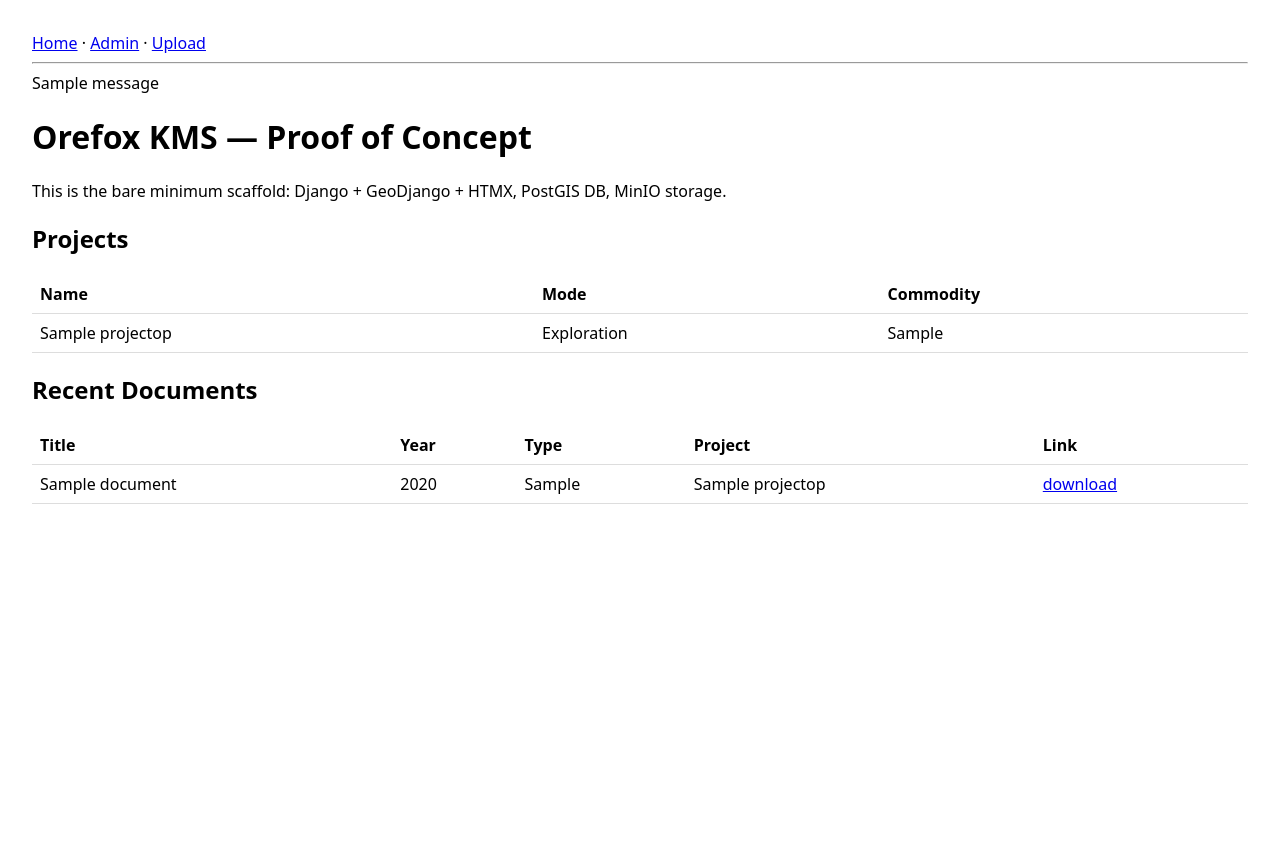
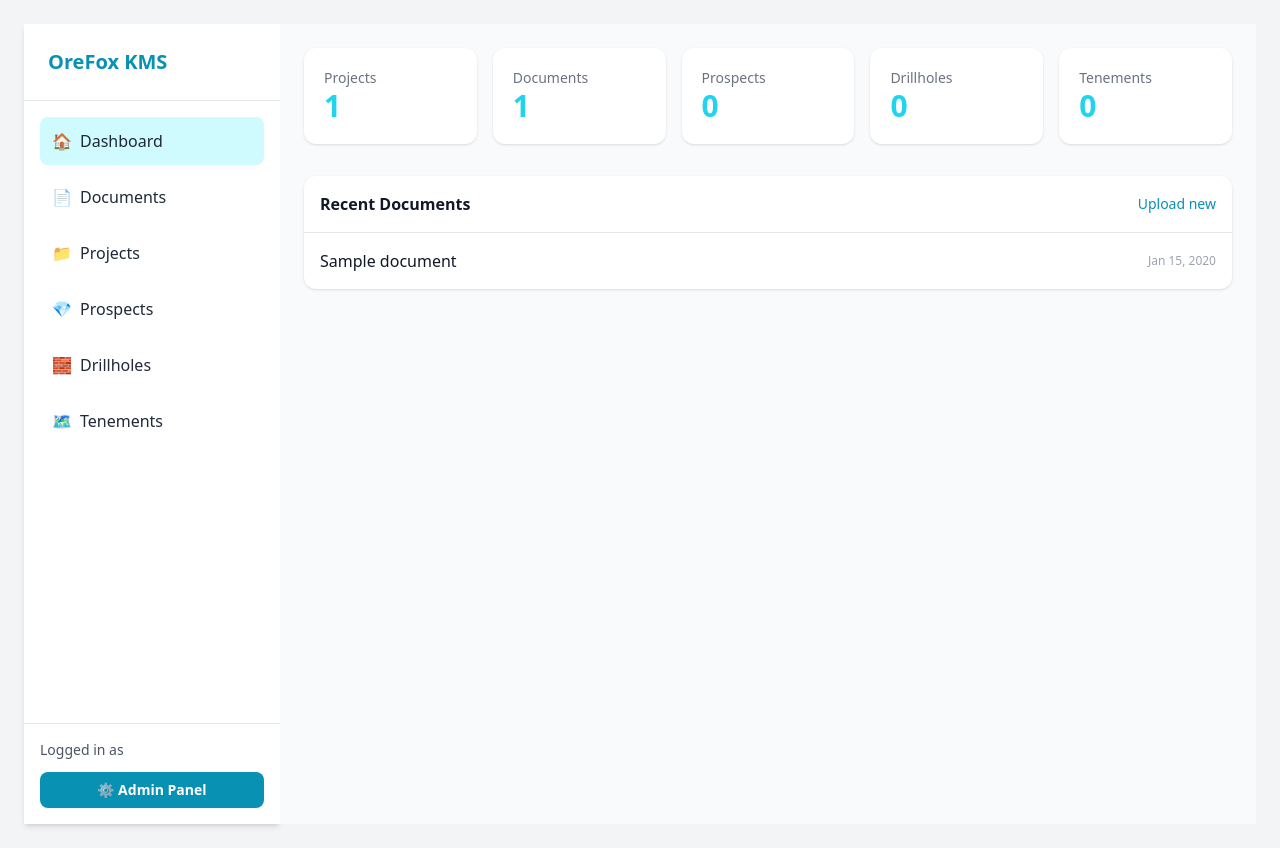
Before and after one commit to IvanVanRooyen/IFB398-T07-MINDS-, a Django app: page / in a window 1280 px wide. Before the commit the page ends 504 px from the top, so only its background shows below. Run offline with Django 5.2, Linux system fonts and the light colour scheme; tables that the repository leaves empty hold one stand-in row (values such as "Sample post"); one stand-in notice (Sample message) is shown; some libraries are stand-ins or nearby versions.

Commit message:
Added dashboard & updated URL links

```diff
--- a/config/urls.py
+++ b/config/urls.py
@@ -1,11 +1,7 @@
 from django.contrib import admin
 from django.urls import path, include
-from django.http import HttpResponse
-
-def health(_): return HttpResponse("ok")
 
 urlpatterns = [
     path("admin/", admin.site.urls),
-    path("", include("core.urls")),
-    path("health/", health),
+    path("", include("core.urls")),  # your app routes
 ]
--- a/core/urls.py
+++ b/core/urls.py
@@ -1,7 +1,13 @@
 from django.urls import path
-from .views import home, upload_doc
+from . import views
 
 urlpatterns = [
-    path("", home, name="home"),
-    path("upload/", upload_doc, name="upload"),
+    path("", views.dashboard, name="dashboard"),
+    path("prospects/", views.prospects, name="prospects"),
+    path("drillholes/", views.drillholes, name="drillholes"),
+    path("tenements/", views.tenements, name="tenements"),
+    path("documents/", views.documents, name="documents"),
+    path("ai-insights/", views.ai_insights, name="ai_insights"),
+
+    path("upload/", views.upload_doc, name="upload"),
 ]
--- a/core/views.py
+++ b/core/views.py
@@ -1,32 +1,224 @@
-from django.shortcuts import render, redirect
+# core/views.py
+from __future__ import annotations
+
+from django.apps import apps
 from django.contrib.auth.decorators import login_required
-from django.views.decorators.http import require_http_methods
+from django.core.paginator import Paginator
+from django.db.models import Q
+from django.http import JsonResponse
+from django.shortcuts import get_object_or_404, redirect, render
+from django.views.decorators.http import require_GET, require_http_methods
+
 from .forms import DocumentForm
 from .models import Document, ProjectOp
 from .utils import sha256_file
 
+
+# ---------- Helpers ----------
+
+def _get_model(app_label: str, model_name: str):
+    """
+    Best-effort dynamic model fetch (lets views work even if model doesn’t exist yet).
+    """
+    try:
+        return apps.get_model(app_label, model_name)
+    except LookupError:
+        return None
+
+
+def _count_model(app_label: str, model_name: str) -> int:
+    mdl = _get_model(app_label, model_name)
+    return mdl.objects.count() if mdl else 0
+
+
+def _paginate(queryset, request, per_page: int = 20):
+    paginator = Paginator(queryset, per_page)
+    page_number = request.GET.get("page")
+    return paginator.get_page(page_number)
+
+
+# ---------- Landing / Dashboard ----------
+
+@require_GET
 def home(request):
-    return render(request, "core/home.html", {
-        "projects": ProjectOp.objects.all()[:10],
-        "docs": Document.objects.order_by("-created_at")[:10],
-    })
+    """
+    Simple landing that shows recent Projects & Documents (as per your snippet).
+    """
+    projects = ProjectOp.objects.order_by("-created_at")[:10]
+    docs = Document.objects.order_by("-created_at")[:10]
+    return render(
+        request,
+        "core/home.html",
+        {"projects": projects, "docs": docs},
+    )
+
+
+@require_GET
+def dashboard(request):
+    """
+    Dashboard cards + quick links. Works even if domain models aren’t ready yet.
+    """
+    metrics = {
+        "project_count": ProjectOp.objects.count(),
+        "document_count": Document.objects.count(),
+        "prospect_count": _count_model("core", "Prospect"),     # optional model
+        "drillhole_count": _count_model("core", "Drillhole"),   # optional model
+        "tenement_count": _count_model("core", "Tenement"),     # optional model
+    }
+    recent_docs = Document.objects.order_by("-created_at")[:8]
+    return render(
+        request,
+        "core/dashboard.html",
+        {"metrics": metrics, "recent_docs": recent_docs},
+    )
+
+
+# Optional: HTMX endpoint to refresh stats without reloading the whole page
+@require_GET
+def stats_partial(request):
+    ctx = {
+        "project_count": ProjectOp.objects.count(),
+        "document_count": Document.objects.count(),
+        "prospect_count": _count_model("core", "Prospect"),
+        "drillhole_count": _count_model("core", "Drillhole"),
+        "tenement_count": _count_model("core", "Tenement"),
+    }
+    # Render a small snippet template like core/partials/stats.html
+    return render(request, "core/partials/stats.html", ctx)
+
+
+# ---------- Documents ----------
 
 @login_required
-@require_http_methods(["GET","POST"])
+@require_http_methods(["GET", "POST"])
 def upload_doc(request):
+    """
+    Upload with SHA-256 de-duplication (your original logic, with tiny polish).
+    """
     if request.method == "POST":
         form = DocumentForm(request.POST, request.FILES)
         if form.is_valid():
-            doc = form.save(commit=False)
+            doc: Document = form.save(commit=False)
             doc.created_by = request.user
             if doc.file:
+                # Important: call sha256_file on the uploaded file *before* saving
                 doc.checksum_sha256 = sha256_file(doc.file)
-            # de-dupe exact files by checksum (basic PoC)
-            if Document.objects.filter(checksum_sha256=doc.checksum_sha256).exists():
-                return render(request, "core/upload.html", {"form": form, "docs": Document.objects.all()[:20], "error": "Duplicate file detected (checksum match)."})
+
+            if doc.checksum_sha256 and Document.objects.filter(
+                checksum_sha256=doc.checksum_sha256
+            ).exists():
+                # Duplicate detected — re-render with error + keep their form state
+                docs = Document.objects.order_by("-created_at")[:20]
+                return render(
+                    request,
+                    "core/upload.html",
+                    {
+                        "form": form,
+                        "docs": docs,
+                        "error": "Duplicate file detected (checksum match).",
+                    },
+                )
+
             doc.save()
             form.save_m2m()
             return redirect("upload")
     else:
         form = DocumentForm()
-    return render(request, "core/upload.html", {"form": form, "docs": Document.objects.order_by("-created_at")[:20]})
+
+    docs = Document.objects.order_by("-created_at")[:20]
+    return render(request, "core/upload.html", {"form": form, "docs": docs})
+
+
+@require_GET
+def documents(request):
+    """
+    Document library with search + pagination.
+    """
+    q = request.GET.get("q", "").strip()
+    qs = Document.objects.all().order_by("-created_at")
+    if q:
+        qs = qs.filter(
+            Q(title__icontains=q)
+            | Q(description__icontains=q)
+            | Q(project__name__icontains=q)
+        )
+    page = _paginate(qs, request, per_page=24)
+    return render(request, "core/documents.html", {"page": page, "q": q})
+
+
+@require_GET
+def document_detail(request, pk: int):
+    doc = get_object_or_404(Document, pk=pk)
+    return render(request, "core/document_detail.html", {"doc": doc})
+
+
+# ---------- Projects / Domain pages (safe even if models are missing) ----------
+
+@require_GET
+def prospects(request):
+    Prospect = _get_model("core", "Prospect")
+    qs = Prospect.objects.all().order_by("-id") if Prospect else []
+    page = _paginate(qs, request) if Prospect else None
+    return render(
+        request,
+        "core/prospects.html",
+        {"page": page, "model_exists": Prospect is not None},
+    )
+
+
+@require_GET
+def drillholes(request):
+    Drillhole = _get_model("core", "Drillhole")
+    qs = Drillhole.objects.all().order_by("-id") if Drillhole else []
+    page = _paginate(qs, request) if Drillhole else None
+    return render(
+        request,
+        "core/drillholes.html",
+        {"page": page, "model_exists": Drillhole is not None},
+    )
+
+
+@require_GET
+def tenements(request):
+    Tenement = _get_model("core", "Tenement")
+    qs = Tenement.objects.all().order_by("-id") if Tenement else []
+    page = _paginate(qs, request) if Tenement else None
+    return render(
+        request,
+        "core/tenements.html",
+        {"page": page, "model_exists": Tenement is not None},
+    )
+
+
+# ---------- AI / Map / Utilities ----------
+
+@require_GET
+def ai_insights(request):
+    """
+    Placeholder page for AI features (report generation, summarization, etc.).
+    """
+    # You can pass recent docs/projects for prompts, etc.
+    return render(
+        request,
+        "core/ai_insights.html",
+        {
+            "recent_docs": Document.objects.order_by("-created_at")[:12],
+            "recent_projects": ProjectOp.objects.order_by("-created_at")[:8],
+        },
+    )
+
+
+@require_GET
+def map_view(request):
+    """
+    Simple map page that you can wire to Leaflet / PostGIS endpoints.
+    """
+    return render(request, "core/map.html")
+
+
+@require_GET
+def healthcheck(request):
+    """
+    Lightweight container health endpoint (used by k8s/docker healthchecks later).
+    """
+    return JsonResponse({"status": "ok"})
--- a/templates/base.html
+++ b/templates/base.html
@@ -1,21 +1,15 @@
-<!doctype html>
+<!DOCTYPE html>
 <html lang="en">
 <head>
   <meta charset="utf-8" />
-  <meta name="viewport" content="width=device-width,initial-scale=1" />
-  <title>Orefox KMS PoC</title>
-  <script src="https://unpkg.com/htmx.org@1.9.12"></script>
-  <style>
-    body { font-family: system-ui, -apple-system, Segoe UI, Roboto, sans-serif; margin: 2rem; }
-    table { border-collapse: collapse; width: 100%; }
-    th, td { border-bottom: 1px solid #ddd; padding: 0.5rem; text-align: left; }
-    .error { color: #b00020; }
-  </style>
+  <meta name="viewport" content="width=device-width, initial-scale=1" />
+  <title>OreFox KMS</title>
+  <script src="https://cdn.tailwindcss.com"></script>
 </head>
-<body>
-  <nav><a href="/">Home</a> · <a href="/admin/">Admin</a> · <a href="/upload/">Upload</a></nav>
-  <hr/>
-  {% if messages %}{% for m in messages %}<div>{{ m }}</div>{% endfor %}{% endif %}
-  {% block content %}{% endblock %}
+<body class="bg-gray-100 text-gray-900">
+
+  <main class="p-6">
+    {% block content %}{% endblock %}
+  </main>
 </body>
 </html>
--- /dev/null
+++ b/templates/core/dashboard.html
@@ -0,0 +1,86 @@
+{% extends "base.html" %}
+{% block content %}
+<div class="flex min-h-screen">
+
+  <!-- 🌐 Sidebar -->
+  <aside class="w-64 bg-white shadow-md hidden md:flex flex-col">
+    <div class="p-6 border-b">
+      <h2 class="text-xl font-semibold text-cyan-600">OreFox KMS</h2>
+    </div>
+    <nav class="flex-1 p-4 space-y-2">
+      <a href="{% url 'dashboard' %}" class="flex items-center gap-2 p-3 rounded-lg hover:bg-cyan-50 text-gray-800 font-medium {% if request.resolver_match.url_name == 'dashboard' %}bg-cyan-100{% endif %}">
+        🏠 <span>Dashboard</span>
+      </a>
+      <a href="{% url 'upload' %}" class="flex items-center gap-2 p-3 rounded-lg hover:bg-cyan-50 text-gray-800 font-medium">
+        📄 <span>Documents</span>
+      </a>
+      <a href="#" class="flex items-center gap-2 p-3 rounded-lg hover:bg-cyan-50 text-gray-800 font-medium">
+        📁 <span>Projects</span>
+      </a>
+      <a href="#" class="flex items-center gap-2 p-3 rounded-lg hover:bg-cyan-50 text-gray-800 font-medium">
+        💎 <span>Prospects</span>
+      </a>
+      <a href="#" class="flex items-center gap-2 p-3 rounded-lg hover:bg-cyan-50 text-gray-800 font-medium">
+        🧱 <span>Drillholes</span>
+      </a>
+      <a href="#" class="flex items-center gap-2 p-3 rounded-lg hover:bg-cyan-50 text-gray-800 font-medium">
+        🗺️ <span>Tenements</span>
+      </a>
+    </nav>
+    <!-- User section -->
+    <div class="p-4 border-t text-sm text-gray-600 flex flex-col gap-3">
+      <div>Logged in as <span class="font-medium">{{ request.user.username }}</span></div>
+
+      <!-- Admin button -->
+      <a href="/admin/"
+         class="inline-flex items-center justify-center gap-2 px-4 py-2 text-sm font-semibold text-white bg-cyan-600 rounded-lg hover:bg-cyan-700 transition">
+        ⚙️ Admin Panel
+      </a>
+    </div>
+  </aside>
+
+  <!-- 🧩 Main Content -->
+  <main class="flex-1 p-6 bg-gray-50">
+    <div class="grid grid-cols-1 sm:grid-cols-2 lg:grid-cols-5 gap-4 mb-8">
+      <div class="bg-white rounded-xl p-5 shadow">
+        <p class="text-sm text-gray-500">Projects</p>
+        <p class="text-3xl font-bold text-cyan-400">{{ metrics.project_count }}</p>
+      </div>
+      <div class="bg-white rounded-xl p-5 shadow">
+        <p class="text-sm text-gray-500">Documents</p>
+        <p class="text-3xl font-bold text-cyan-400">{{ metrics.document_count }}</p>
+      </div>
+      <div class="bg-white rounded-xl p-5 shadow">
+        <p class="text-sm text-gray-500">Prospects</p>
+        <p class="text-3xl font-bold text-cyan-400">{{ metrics.prospect_count }}</p>
+      </div>
+      <div class="bg-white rounded-xl p-5 shadow">
+        <p class="text-sm text-gray-500">Drillholes</p>
+        <p class="text-3xl font-bold text-cyan-400">{{ metrics.drillhole_count }}</p>
+      </div>
+      <div class="bg-white rounded-xl p-5 shadow">
+        <p class="text-sm text-gray-500">Tenements</p>
+        <p class="text-3xl font-bold text-cyan-400">{{ metrics.tenement_count }}</p>
+      </div>
+    </div>
+
+    <!-- 📋 Recent Documents -->
+    <div class="bg-white rounded-xl shadow">
+      <div class="p-4 border-b flex items-center justify-between">
+        <h3 class="font-semibold">Recent Documents</h3>
+        <a href="{% url 'upload' %}" class="text-sm text-cyan-600 hover:underline">Upload new</a>
+      </div>
+      <ul class="divide-y">
+        {% for d in recent_docs %}
+          <li class="p-4 flex items-center justify-between hover:bg-gray-50">
+            <span class="truncate">{{ d.title }}</span>
+            <span class="text-xs text-gray-400">{{ d.created_at|date:"M d, Y" }}</span>
+          </li>
+        {% empty %}
+          <li class="p-4 text-gray-500">No documents yet.</li>
+        {% endfor %}
+      </ul>
+    </div>
+  </main>
+</div>
+{% endblock %}
--- a/templates/core/home.html
+++ /dev/null
@@ -1,24 +0,0 @@
-{% extends "base.html" %}
-{% block content %}
-<h1>Orefox KMS — Proof of Concept</h1>
-<p>This is the bare minimum scaffold: Django + GeoDjango + HTMX, PostGIS DB, MinIO storage.</p>
-
-<h2>Projects</h2>
-<table>
-  <tr><th>Name</th><th>Mode</th><th>Commodity</th></tr>
-  {% for p in projects %}
-  <tr><td>{{ p.name }}</td><td>{{ p.get_mode_display }}</td><td>{{ p.commodity }}</td></tr>
-  {% empty %}<tr><td colspan="3">No projects yet — add one in <a href="/admin/">Admin</a>.</td></tr>{% endfor %}
-</table>
-
-<h2>Recent Documents</h2>
-<table>
-  <tr><th>Title</th><th>Year</th><th>Type</th><th>Project</th><th>Link</th></tr>
-  {% for d in docs %}
-  <tr>
-    <td>{{ d.title }}</td><td>{{ d.year }}</td><td>{{ d.doc_type }}</td>
-    <td>{{ d.project }}</td><td>{% if d.file %}<a href="{{ d.file.url }}" target="_blank">download</a>{% endif %}</td>
-  </tr>
-  {% empty %}<tr><td colspan="5">No documents yet — go to <a href="/upload/">Upload</a>.</td></tr>{% endfor %}
-</table>
-{% endblock %}
```
Also changed, not shown: config/settings.py (+38 -37 lines), docker-compose.yml (+23 -13 lines), templates/core/upload.html (+145 -17 lines), README.md, templates/core/projects.html (added), 2 other files.
